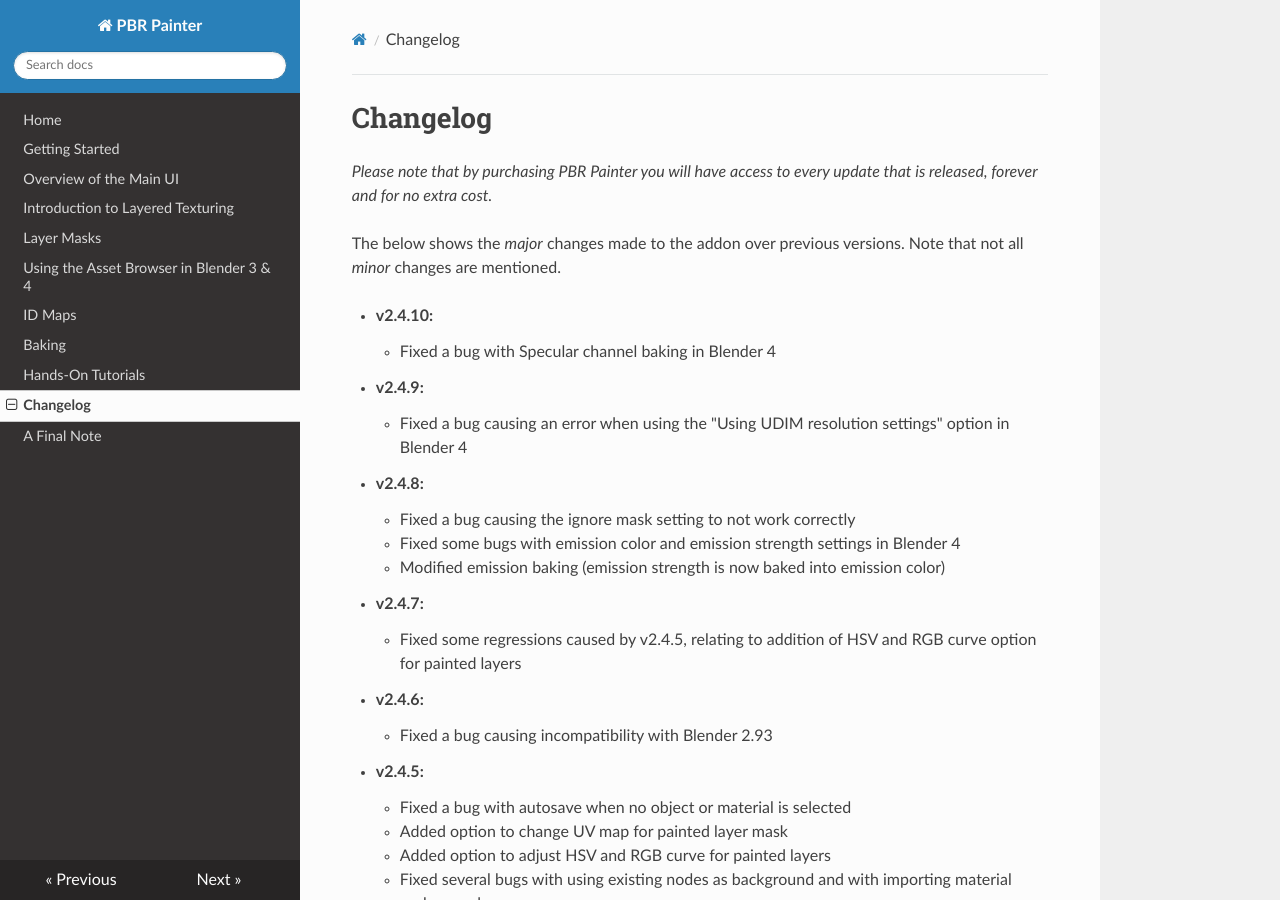
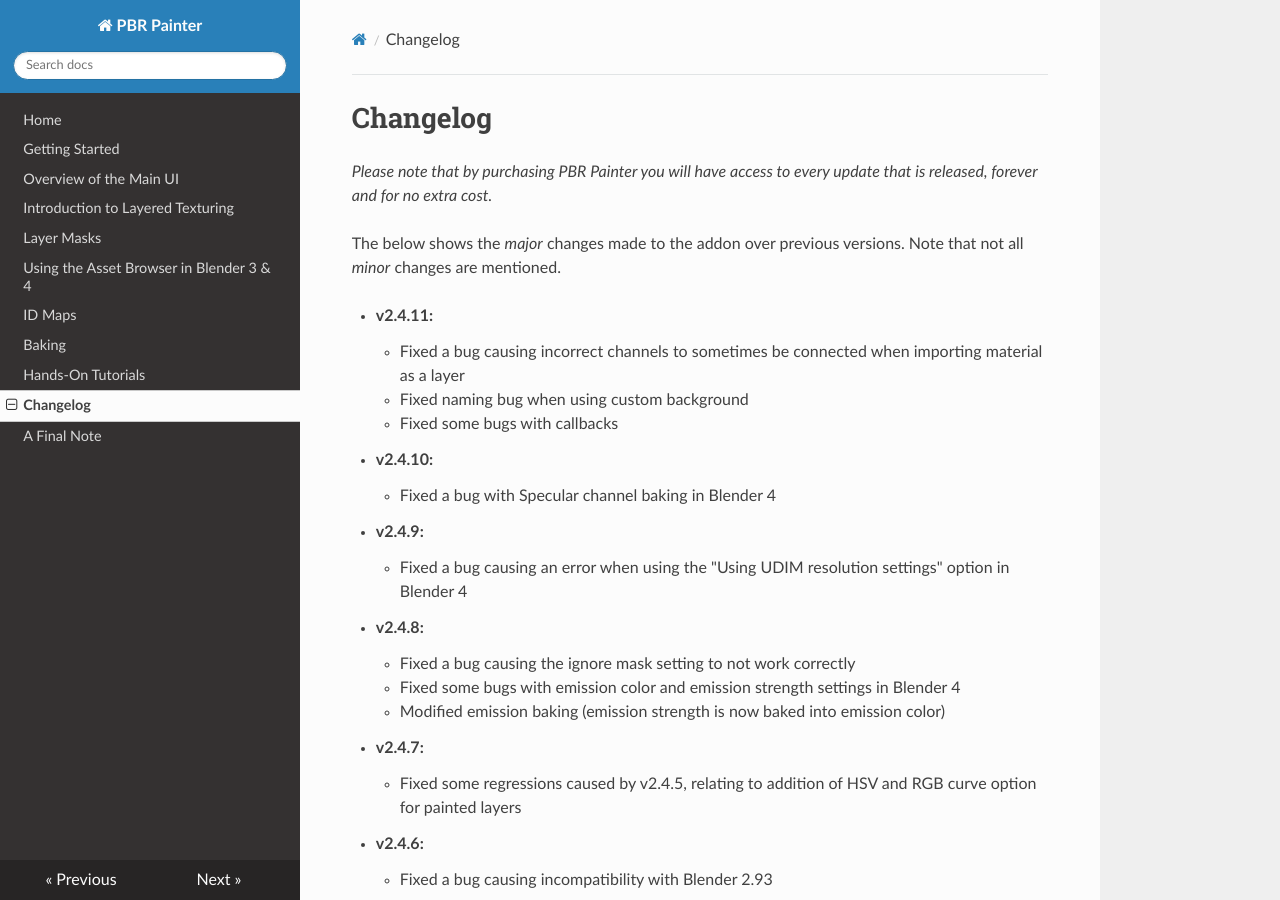
Before and after one commit to pbrpainter/pbr-painter-doc, an MkDocs documentation site: the page built from docs/change_log.md, in a window 1280 px wide and 900 px high. Built offline with MkDocs 1.6.1, drawn with Linux system fonts in a browser that asks for light colours; nearby versions of some CDN libraries.

Commit message:
Update to v2.4.11

```diff
--- a/docs/change_log.md
+++ b/docs/change_log.md
@@ -2,6 +2,11 @@
 _Please note that by purchasing PBR Painter you will have access to every update that is released, forever and for no extra cost._
 
 The below shows the _major_ changes made to the addon over previous versions. Note that not all _minor_ changes are mentioned.
+
+- __v2.4.11:__
+	- Fixed a bug causing incorrect channels to sometimes be connected when importing material as a layer
+	- Fixed naming bug when using custom background
+	- Fixed some bugs with callbacks
 
 - __v2.4.10:__
 	- Fixed a bug with Specular channel baking in Blender 4
```
Also changed, not shown: docs/index.md (+1 -1 lines).
